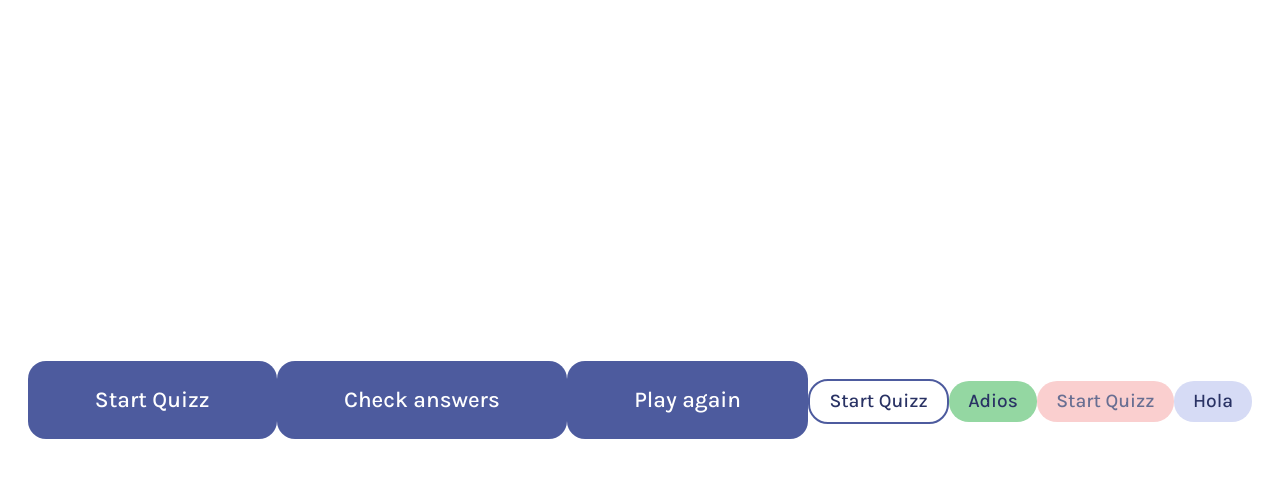
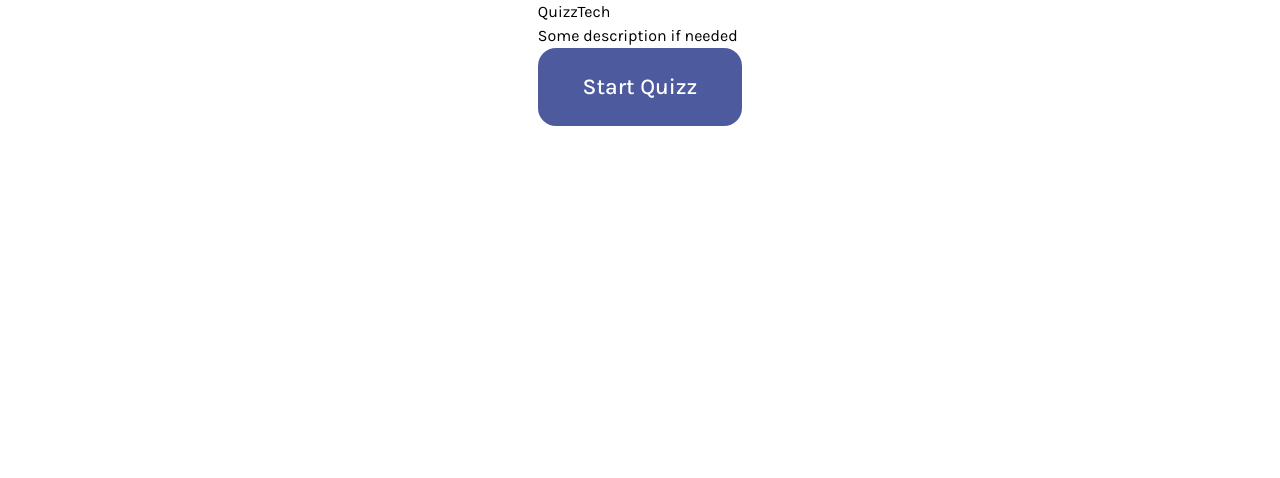
Before and after one commit to OussamaBOUIZ/QuizzTech, a React (Vite) app: page / in a window 1280 px wide. Shown: the top 478 px of the page. Built offline with nearby package versions, Linux system fonts and the light colour scheme.

Commit message:
Adding centered component

```diff
--- a/package.json
+++ b/package.json
@@ -12,6 +12,8 @@
   "dependencies": {
     "react": "^18.2.0",
     "react-dom": "^18.2.0",
+    "react-router": "^6.18.0",
+    "react-router-dom": "^6.18.0",
     "styled-components": "^6.1.0"
   },
   "devDependencies": {
--- a/src/App.tsx
+++ b/src/App.tsx
@@ -1,27 +1,16 @@
-import styled from 'styled-components'
-import Button from './Components/Button'
+import { BrowserRouter, Routes, Route } from 'react-router-dom'
 import './App.css'
+import Home from './Pages/Home'
 
-const Centered = styled.div`
-  display:flex;
-  justify-content: center;
-  align-items: center;
-  height: 100vh;
-`
+
 
 export default function App() {
 
     return (
-    <Centered>
-        <div className='flex flex-col gap-4 items-center'>
-          <Button cta>Start Quizz</Button>
-          <Button cta>Check answers</Button>
-          <Button cta>Play again</Button>
-          <Button status='unselected'>Start Quizz</Button>
-          <Button status='correct'>Adios</Button>
-          <Button status='uncorrect'>Start Quizz</Button>
-          <Button status='selected'>Hola</Button>
-        </div>
-    </Centered>
+      <BrowserRouter>
+        <Routes>
+          <Route path="/" element={<Home/>} />
+        </Routes>
+      </BrowserRouter>
     )
 }
--- a/src/Components/Button.tsx
+++ b/src/Components/Button.tsx
@@ -5,10 +5,18 @@ interface PropsType {
   cta?: boolean,
   status?:string
 }
-
+/**
+          <Button cta>Start Quizz</Button>
+          <Button cta>Check answers</Button>
+          <Button cta>Play again</Button>
+          <Button status='unselected'>Start Quizz</Button>
+          <Button status='correct'>Adios</Button>
+          <Button status='uncorrect'>Start Quizz</Button>
+          <Button status='selected'>Hola</Button>
+ */
 const StyledButton = styled.button<PropsType>`
-    border-radius: ${({cta}) => cta ? "18px": "20px"};
-    padding: ${({cta}) => cta ? "1em 3em": ".3em 1em"};
+    border-radius: ${({cta}) => cta ? "18px": "15px"};
+    padding: ${({cta}) => cta ? "1em 2em": ".3em 1em"};
     font-size:${({cta}) => cta ? "1.4em": "1.2em"};
     font-weight: 500;
     color: ${({cta}) => cta ? "#fff" : "#293264" };
--- /dev/null
+++ b/src/Components/Centered.tsx
@@ -0,0 +1,15 @@
+import react from 'react'
+import styled from 'styled-components'
+
+const CenteredDiv = styled.div`
+    display: flex;
+    justify-content: center;
+    align-items: center;
+`
+export default function Centered({children, className}: {children: React.ReactNode, className: string}) {
+  return (
+    <CenteredDiv className={className}>
+        {children}
+    </CenteredDiv>
+  )
+}
--- /dev/null
+++ b/src/Pages/Home.tsx
@@ -0,0 +1,14 @@
+import Button from "../Components/Button";
+import Centered from "../Components/Centered";
+
+export default function Home() {
+  return (
+    <Centered className="h-screen">
+        <article>
+            <h1 className="text-2xl ">QuizzTech</h1>
+            <p>Some description if needed</p>
+            <Button cta>Start Quizz</Button>
+        </article>
+    </Centered>
+  )
+}
```
Also changed, not shown: 1 other file (tests, documents, lock files or other folders).
